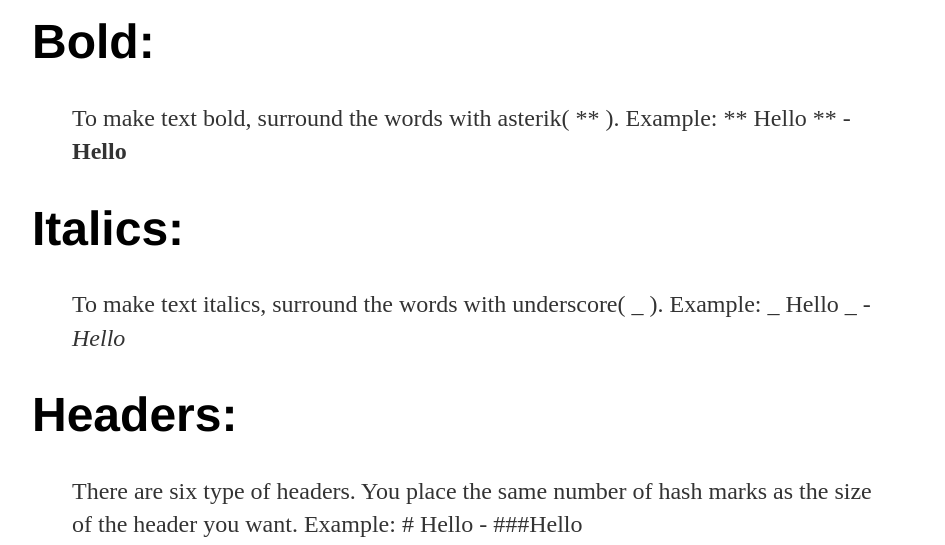
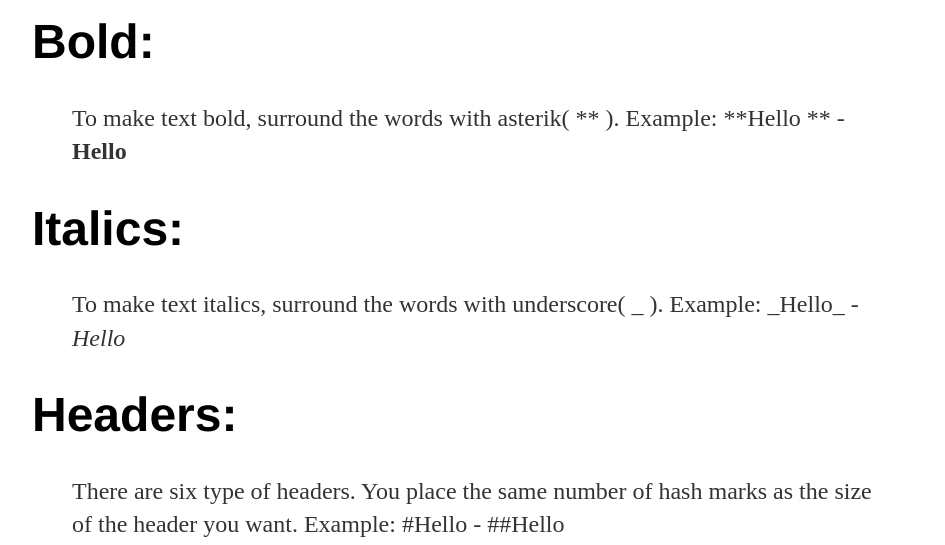
Before and after one commit to gokul-gokz/gokul-gokz.github.io, a Jekyll site: the page built from _posts/2018-05-24-Tutorial-on-markdown.md, in a window 1280 px wide. Shown: the part 407-952 px from the top of the page, without its empty margins (160-1105 px from the left). Built offline with Jekyll 4.4.1, drawn with Linux system fonts in a browser that asks for light colours; part of the change alters nothing that is shown; some of the changed text lies outside the part shown.

```diff
--- a/_posts/2018-05-24-Tutorial-on-markdown.md
+++ b/_posts/2018-05-24-Tutorial-on-markdown.md
@@ -7,21 +7,24 @@ Markdown is used write content on web. It's the nerd way of writting web content
 
 # Bold:
 >To make text bold, surround the words with asterik( ** ).
-Example: ** Hello **  - **Hello**
+Example: \*\*Hello \*\*  - **Hello**
 
 # Italics:
 >To make text italics, surround the words with underscore( _ ).
-Example: _ Hello _    - _Hello_
+Example: \_Hello\_    - _Hello_
 
 # Headers:
 >There are six type of headers. You place the same number of hash marks as the size of the header you want.
-Example: # Hello - ###Hello
+Example: \#Hello - ##Hello
 
 # Links:
 >Adding website links.
 >>Inline link:
-Example: [visit my Github](https://github.com/gokul-gokz)
+Example: /[visit my Github/]/(https://github.com/gokul-gokz/)
+[visit my Github](https://github.com/gokul-gokz)
 >>Reference link:
+[Reference Link]: [link1]
+[link1]: https://github.com/gokul-gokz
 
 # Images:
 >Inserting images is also similar to links but prfixed with a exclamation mark. The text inside square brackets will give a description about the image and the image link should be inside the brackets.
```
